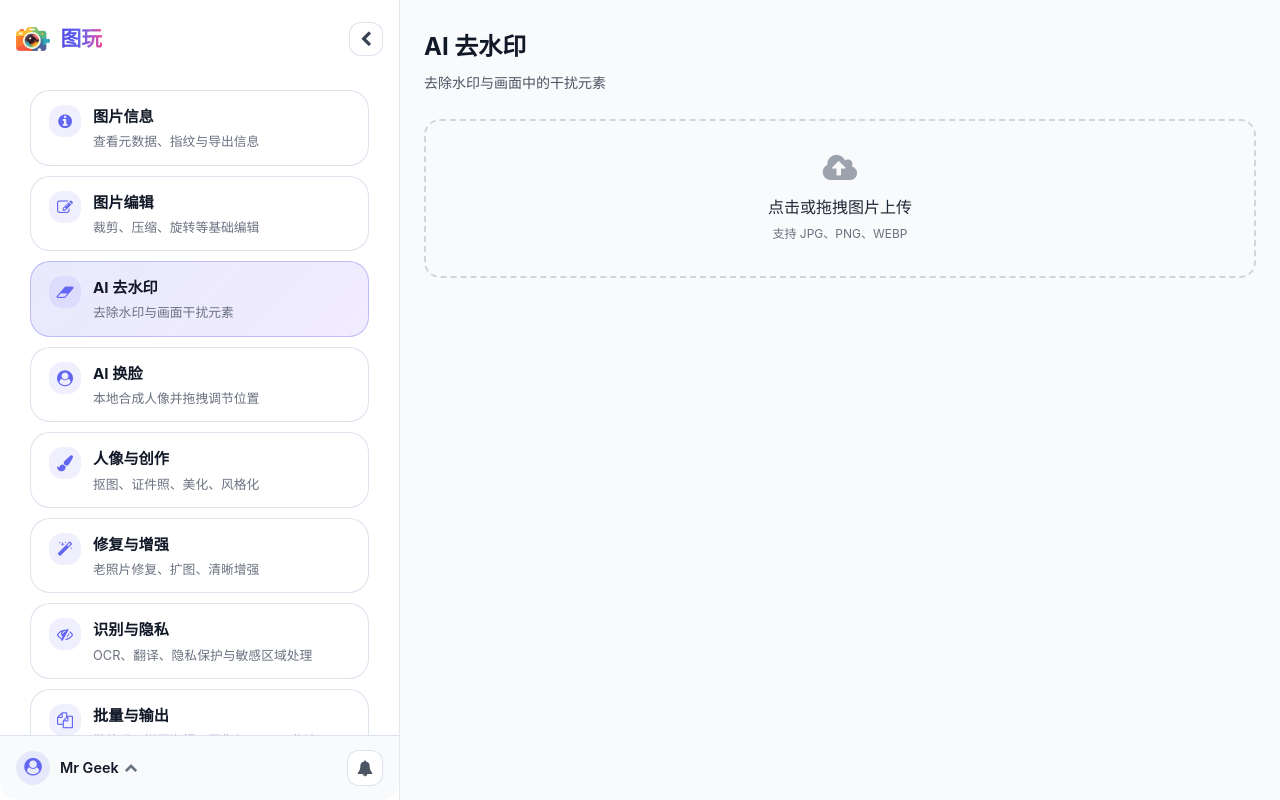
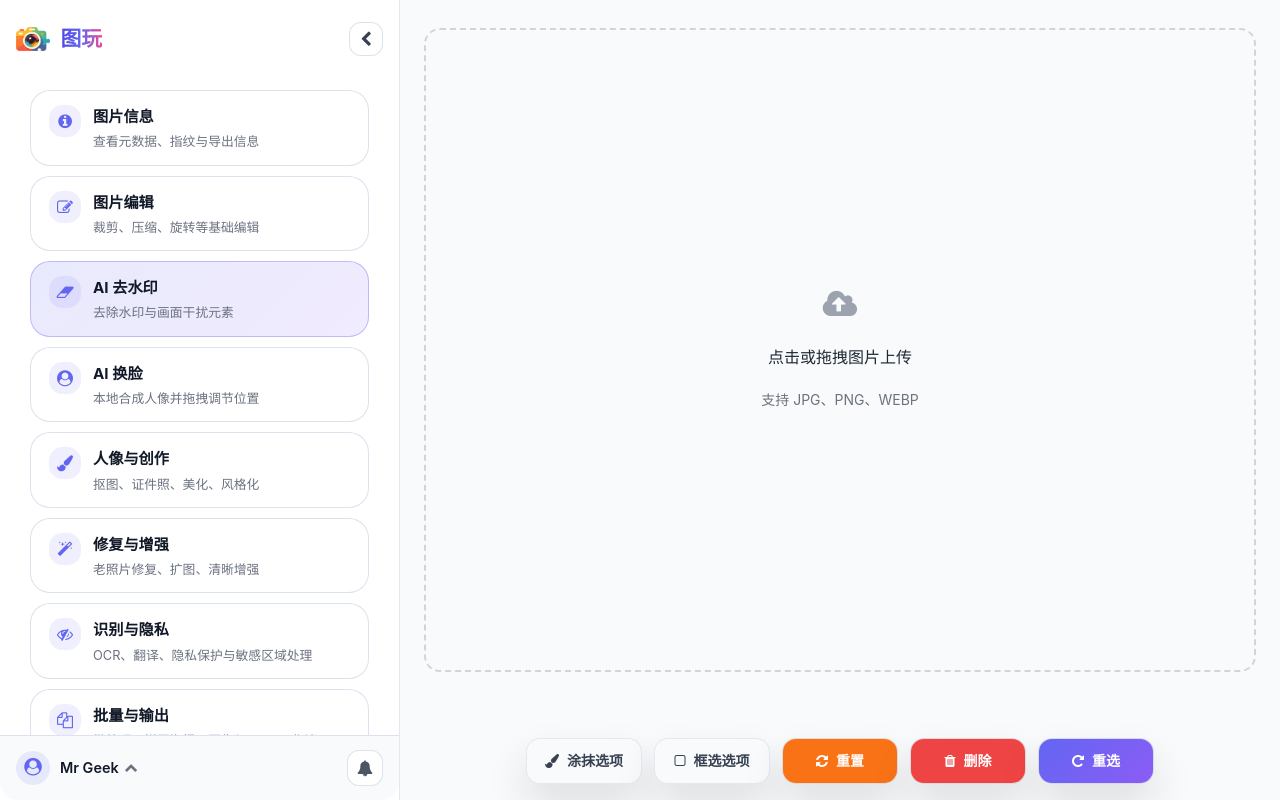
Before and after one commit to geekmister/IPlay, a Vue app: page /image in a window 1280 px wide. Built offline with nearby package versions, Linux system fonts and the light colour scheme.

Commit message:
fix(page-image): fill upload drag section and remove duplicate container padding
Ensure the upload drag area expands to the remaining page space and remove duplicated page-container padding rules.

```diff
--- a/pages/PageImage.vue
+++ b/pages/PageImage.vue
@@ -1,13 +1,10 @@
 <template>
     <div class="page-container">
-    <h1 class="page-title">AI 去水印</h1>
-    <p class="page-subtitle">去除水印与画面中的干扰元素</p>
-
+        <!-- upload section -->
         <div class="upload-box" v-if="!uploadedImage" @click="fileInput.click()">
             <i class="fa fa-cloud-upload upload-icon"></i>
             <p>点击或拖拽图片上传</p>
             <p class="upload-hint">支持 JPG、PNG、WEBP</p>
-      <input type="file" accept="image/*" @change="handleFileUpload" style="display:none" ref="fileInput" />
         </div>
 
         <div v-else class="workspace">
@@ -16,19 +13,25 @@
             </div>
 
             <p class="tip-text">
-        <i class="fa fa-info-circle" style="margin-right:4px;color:var(--color-primary)"></i>
+                <i
+                    class="fa fa-info-circle"
+                    style="margin-right: 4px; color: var(--color-primary)"
+                ></i>
                 在图片上拖拽框选要移除的水印区域
             </p>
 
             <div class="action-bar">
                 <button @click="processRemoval" class="btn btn-primary" :disabled="!hasSelection">
-          <i class="fa fa-magic"></i> AI去除水印
+                    <i class="fa fa-magic"></i>
+                    AI去除水印
                 </button>
                 <button v-if="processedImage" @click="downloadResult" class="btn btn-secondary">
-          <i class="fa fa-download"></i> 下载结果
+                    <i class="fa fa-download"></i>
+                    下载结果
                 </button>
                 <button @click="deleteImage" class="btn btn-danger">
-          <i class="fa fa-trash"></i> 删除
+                    <i class="fa fa-trash"></i>
+                    删除
                 </button>
             </div>
 
@@ -37,33 +40,332 @@
                 <img :src="processedImage" alt="处理结果" />
             </div>
         </div>
+
+        <input
+            type="file"
+            accept="image/*"
+            @change="handleFileUpload"
+            style="display: none"
+            ref="fileInput"
+        />
+
+        <div class="brush-sidebar-mask" v-if="showBrushSidebar" @click="closeBrushSidebar"></div>
+
+        <div :class="['brush-sidebar', { 'is-open': showBrushSidebar }]">
+            <div class="brush-sidebar__header">
+                <div>
+                    <p class="brush-sidebar__title">画笔粗细</p>
+                    <p class="brush-sidebar__subtitle">拖动滑块调整涂抹范围</p>
+                </div>
+                <button type="button" class="icon-button" @click="closeBrushSidebar">
+                    <i class="fa fa-times"></i>
+                </button>
+            </div>
+            <div class="brush-sidebar__content">
+                <div class="brush-sidebar__preview">
+                    <span>当前粗细：</span>
+                    <strong>{{ brushSize }} px</strong>
+                </div>
+                <input
+                    type="range"
+                    class="range-input"
+                    min="1"
+                    max="80"
+                    v-model.number="brushSize"
+                />
+                <p class="brush-sidebar__hint">拖动滑块可实时调整画笔粗细，值越大覆盖范围越广。</p>
+            </div>
+        </div>
+
+        <div class="operation-panel">
+            <button
+                type="button"
+                class="btn panel-btn"
+                :class="{ 'btn-primary': activeTool === 'brush', 'btn-secondary': activeTool !== 'brush' }"
+                @click="toggleBrushSidebar"
+            >
+                <i class="fa fa-paint-brush"></i>
+                涂抹选项
+            </button>
+            <button
+                type="button"
+                class="btn panel-btn"
+                :class="{ 'btn-primary': activeTool === 'frame', 'btn-secondary': activeTool !== 'frame' }"
+                @click="selectMode('frame')"
+            >
+                <i class="fa fa-square-o"></i>
+                框选选项
+            </button>
+            <button type="button" class="btn panel-btn btn-warning" @click="resetOperation">
+                <i class="fa fa-refresh"></i>
+                重置
+            </button>
+            <button type="button" class="btn panel-btn btn-danger" @click="deleteImage">
+                <i class="fa fa-trash"></i>
+                删除
+            </button>
+            <button type="button" class="btn panel-btn btn-primary" @click="fileInput.click()">
+                <i class="fa fa-repeat"></i>
+                重选
+            </button>
+        </div>
     </div>
 </template>
 
 <script setup>
-import { ref } from 'vue'
+    import { ref } from 'vue';
 
-const uploadedImage = ref(null)
-const processedImage = ref(null)
-const fileInput = ref(null)
-const hasSelection = ref(false)
+    const uploadedImage = ref(null);
+    const processedImage = ref(null);
+    const fileInput = ref(null);
+    const hasSelection = ref(false);
+
+    const showBrushSidebar = ref(false);
+    const brushSize = ref(28);
+    const activeTool = ref('');
 
     const handleFileUpload = (event) => {
-  const file = event.target.files[0]
-  if (!file) return
-  const reader = new FileReader()
-  reader.onload = (e) => { uploadedImage.value = e.target.result; processedImage.value = null }
-  reader.readAsDataURL(file)
+        const file = event.target.files[0];
+        if (!file) return;
+        const reader = new FileReader();
+        reader.onload = (e) => {
+            uploadedImage.value = e.target.result;
+            processedImage.value = null;
+            hasSelection.value = false;
+        };
+        reader.readAsDataURL(file);
+    };
+
+    const deleteImage = () => {
+        uploadedImage.value = null;
+        processedImage.value = null;
+        hasSelection.value = false;
+        if (fileInput.value) fileInput.value.value = '';
+        closeBrushSidebar();
+    };
+
+    const processRemoval = () => {
+        alert('水印移除功能开发中...');
+        processedImage.value = uploadedImage.value;
+    };
+
+    const downloadResult = () => {
+        const a = Object.assign(document.createElement('a'), {
+            href: processedImage.value,
+            download: 'removed-watermark.png',
+        });
+        a.click();
+    };
+
+    const toggleBrushSidebar = () => {
+        showBrushSidebar.value = !showBrushSidebar.value;
+        activeTool.value = showBrushSidebar.value ? 'brush' : '';
+    };
+
+    const closeBrushSidebar = () => {
+        showBrushSidebar.value = false;
+    };
+
+    const selectMode = (mode) => {
+        activeTool.value = mode;
+        if (mode === 'frame') {
+            closeBrushSidebar();
         }
+    };
 
-const deleteImage = () => { uploadedImage.value = null; processedImage.value = null; if (fileInput.value) fileInput.value.value = '' }
-const processRemoval = () => { alert('水印移除功能开发中...'); processedImage.value = uploadedImage.value }
-const downloadResult = () => {
-  const a = Object.assign(document.createElement('a'), { href: processedImage.value, download: 'removed-watermark.png' })
-  a.click()
-}
+    const resetOperation = () => {
+        activeTool.value = '';
+        brushSize.value = 28;
+        hasSelection.value = false;
+        processedImage.value = null;
+        closeBrushSidebar();
+    };
 </script>
 
 <style scoped>
-.tip-text { font-size: var(--font-sm); color: var(--color-gray-600); }
+    .page-container {
+        position: relative;
+        min-height: 100vh;
+        display: flex;
+        flex-direction: column;
+        gap: 16px;
+        padding-bottom: 112px;
+    }
+
+    .upload-box {
+        flex: 1;
+        min-height: 360px;
+        display: flex;
+        flex-direction: column;
+        justify-content: center;
+        align-items: center;
+        gap: 14px;
+    }
+
+    .upload-box .upload-icon {
+        font-size: 2rem;
+    }
+
+    .upload-hint {
+        color: var(--color-gray-500);
+        font-size: var(--font-sm);
+    }
+
+    .brush-sidebar-mask {
+        position: absolute;
+        inset: 0;
+        background: rgba(15, 23, 42, 0.28);
+        backdrop-filter: blur(4px);
+        z-index: 18;
+    }
+
+    .brush-sidebar {
+        position: absolute;
+        left: 50%;
+        bottom: 92px;
+        transform: translateX(-50%) translateY(24px);
+        width: min(540px, calc(100% - 32px));
+        background: rgba(255, 255, 255, 0.98);
+        border: 1px solid rgba(99, 102, 241, 0.15);
+        border-radius: 24px;
+        box-shadow: 0 24px 60px rgba(15, 23, 42, 0.12);
+        opacity: 0;
+        pointer-events: none;
+        transition: transform 0.28s ease, opacity 0.28s ease;
+        z-index: 20;
+    }
+
+    .brush-sidebar.is-open {
+        transform: translateX(-50%) translateY(0);
+        opacity: 1;
+        pointer-events: auto;
+    }
+
+    .brush-sidebar__header {
+        display: flex;
+        align-items: center;
+        justify-content: space-between;
+        padding: 18px 20px 12px;
+        background: linear-gradient(135deg, rgba(99, 102, 241, 0.12), rgba(139, 92, 246, 0.08));
+        border-bottom: 1px solid rgba(219, 226, 237, 0.95);
+    }
+
+    .brush-sidebar__title {
+        font-size: 1rem;
+        font-weight: 700;
+        color: var(--color-gray-900);
+        margin-bottom: 6px;
+    }
+
+    .brush-sidebar__subtitle {
+        font-size: 0.85rem;
+        color: var(--color-gray-600);
+    }
+
+    .icon-button {
+        width: 36px;
+        height: 36px;
+        border-radius: 12px;
+        border: 1px solid rgba(219, 226, 237, 0.95);
+        background: #fff;
+        color: var(--color-gray-700);
+        display: inline-flex;
+        align-items: center;
+        justify-content: center;
+        cursor: pointer;
+    }
+
+    .brush-sidebar__content {
+        padding: 18px 20px 20px;
+        display: grid;
+        gap: 14px;
+    }
+
+    .brush-sidebar__preview {
+        display: flex;
+        justify-content: space-between;
+        align-items: center;
+        gap: 12px;
+        font-size: 0.95rem;
+        color: var(--color-gray-700);
+    }
+
+    .brush-sidebar__preview strong {
+        color: var(--color-primary-dark);
+    }
+
+    .range-input {
+        width: 100%;
+        accent-color: var(--color-primary);
+    }
+
+    .brush-sidebar__hint {
+        font-size: 0.85rem;
+        color: var(--color-gray-500);
+        line-height: 1.5;
+    }
+
+    .operation-panel {
+        position: absolute;
+        left: 0;
+        right: 0;
+        bottom: 0;
+        z-index: 15;
+        display: flex;
+        flex-wrap: wrap;
+        justify-content: center;
+        gap: 12px;
+        padding: 0 24px 16px;
+        background: transparent;
+        border-top: none;
+        box-shadow: none;
+    }
+
+    .panel-btn {
+        min-width: 116px;
+        padding: 12px 18px;
+        border-radius: 14px;
+        font-weight: 600;
+        display: inline-flex;
+        align-items: center;
+        justify-content: center;
+        gap: 8px;
+        transition: var(--transition);
+        background: #ffffff;
+        box-shadow: 0 20px 40px rgba(15, 23, 42, 0.12);
+        border: 1px solid rgba(226, 232, 240, 0.9);
+    }
+
+    .panel-btn.btn-secondary {
+        background: #f8fafc;
+        color: var(--color-gray-700);
+    }
+
+    .panel-btn.btn-warning {
+        background: #f97316;
+        color: #fff;
+    }
+
+    .panel-btn.btn-danger {
+        background: var(--color-red-500);
+        color: #fff;
+    }
+
+    .panel-btn.btn-primary {
+        background: linear-gradient(135deg, #6366f1, #8b5cf6);
+        color: #fff;
+    }
+
+    .panel-btn:hover {
+        opacity: 0.92;
+    }
+
+    .page-title,
+    .page-subtitle,
+    .upload-box,
+    .workspace,
+    .action-bar,
+    .result-panel {
+        margin-bottom: 16px;
+    }
 </style>
```
Lines whose indentation alone changed are shown as unchanged.
